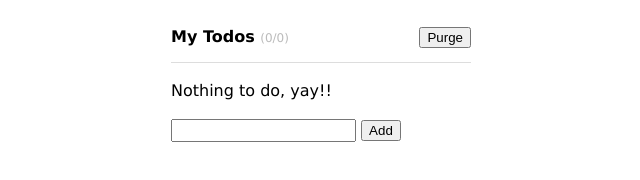
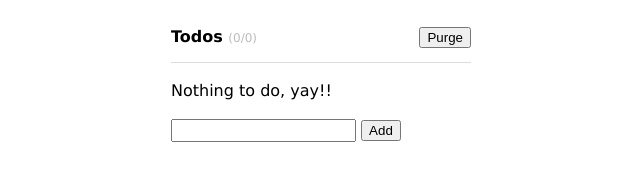
Before and after one commit to ayakayakak/todos, a plain HTML site: page index.html in a window 1280 px wide. Shown: the full height of the page, 319-959 px from the left. Drawn offline with nearby package versions, Linux system fonts and the light colour scheme.

Commit message:
タイトル変更

```diff
--- a/index.html
+++ b/index.html
@@ -2,14 +2,14 @@
 <html lang="ja">
 <head>
     <meta charset="UTF-8">
-    <title>My Todos</title>
+    <title>Todos</title>
     <link rel="stylesheet" href="vuestyles.css">
 </head>
 <body>
     <div id = "app" class="container">
         <h1>
             <button @click="purge">Purge</button>
-            My Todos
+            Todos
             <span class="info">({{ remaining.length }}/{{ todos.length}})</span>
         </h1>
         <ul>
```
